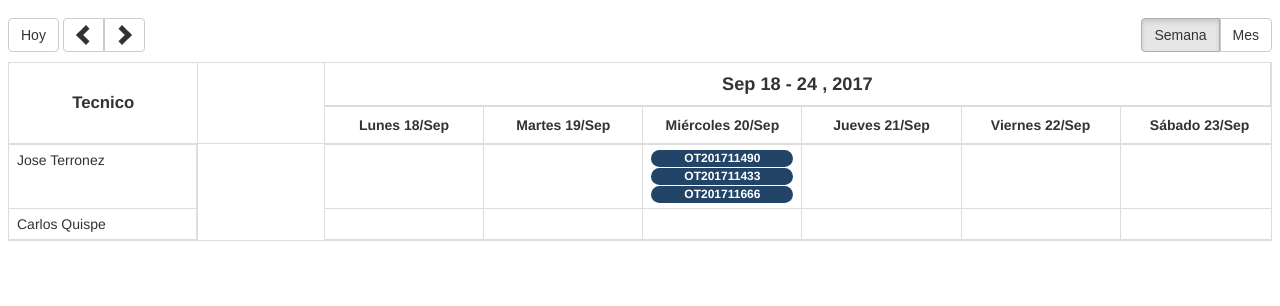
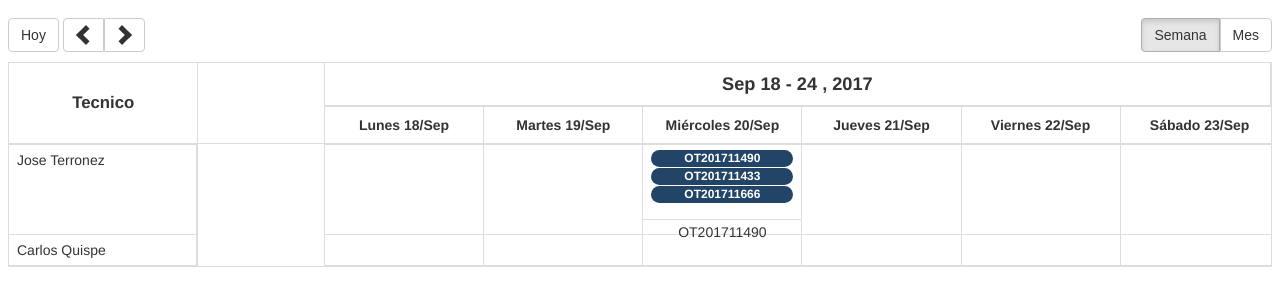
Before and after one commit to victorest03/miniSchedulerJs, a website: page index.html in a window 1280 px wide. Drawn offline with nearby package versions, Linux system fonts and the light colour scheme; files that its build step writes are made by us from their sources.

Commit message:
Se agrego footer  a cada td del calendario

```diff
--- a/js/index.js
+++ b/js/index.js
@@ -17,7 +17,12 @@ $(function(){
                         date: new Date(),
                         info: "OT201711666"
                     }
-
+                ],
+                footer:[
+                    {
+                        date: new Date(),
+                        contend: "OT201711490"
+                    }
                 ]
             },
             {
@@ -27,6 +32,14 @@ $(function(){
                         date: new Date("09/07/2017"),
                         info: "OT201751210"
                     }
+                ],
+                footer:[
+                    {
+                        date: new Date("09/08/2017"),
+                        contend: "Guardia",
+                        background: "red",
+                        color: "white"
+                    }
                 ]
             }
         ]
--- a/js/miniScheduler.js
+++ b/js/miniScheduler.js
@@ -229,6 +229,17 @@ $.fn.extend({
                         }
                     });
                     contendTd.append(contendRow);
+                    if(value.footer){
+                        $.each(value.footer, function (id, val) {
+                            if (rangeDateVisible[i].getDate() === val.date.getDate() && rangeDateVisible[i].getMonth() === val.date.getMonth() && rangeDateVisible[i].getFullYear() === val.date.getFullYear()) {
+                                let f = $(`<div class="mns-row-pie">${val.contend}</div>`);
+                                if(val.background) f.css({background: val.background})
+                                if(val.color) f.css({color: val.color})
+                                contendTd.append(f)
+                            }
+                        });
+                    }
+
                     contendTr.append(contendTd);
                 }
 
@@ -272,10 +283,11 @@ $.fn.extend({
                 var maxHeight = 0;
                 $(`td>.mns-area-row-${i}`).css("height", "auto");
                 $.each($(`td>.mns-area-row-${i}`), function (i2, e2) {
-                    if (maxHeight < $(e2).height())
-                        maxHeight = $(e2).height();
+                    if (maxHeight < $(e2).parent().height())
+                        maxHeight = $(e2).parent().height();
+                    $(e2).css("height", `${$(e2).next(".mns-row-pie").length !== 0 ? "calc(100% - 25px)":"100%"}`);
                 });
-                $(`td>.mns-area-row-${i}`).height(maxHeight);
+                $(`td>.mns-area-row-${i}`).parent().height(maxHeight);
             });
 
         }
--- a/scss/miniScheduler.scss
+++ b/scss/miniScheduler.scss
@@ -161,7 +161,7 @@
 
                                             tbody {
                                                 tr td {
-                                                    padding: 5px 8px;
+                                                    padding: 0;
                                                     border-left: 0;
 
                                                     .mns-row:first-child {
@@ -170,7 +170,7 @@
 
                                                     .mns-row {
                                                         min-height: 17px;
-
+                                                        padding: 5px 8px;
                                                         .time-area-item {
                                                             background: #224467;
                                                             color: #ffffff;
@@ -181,6 +181,12 @@
                                                             margin-bottom: 1px;
                                                             cursor: pointer;
                                                         }
+                                                    }
+
+                                                    .mns-row-pie{
+                                                        text-align: center;
+                                                        border-top: 1px solid #ddd;
+                                                        padding: 2px 0;
                                                     }
                                                 }
                                             }
```
Also changed, not shown: css/miniScheduler.css, css/miniScheduler.min.css, js/index.min.js, js/miniScheduler.min.js.
